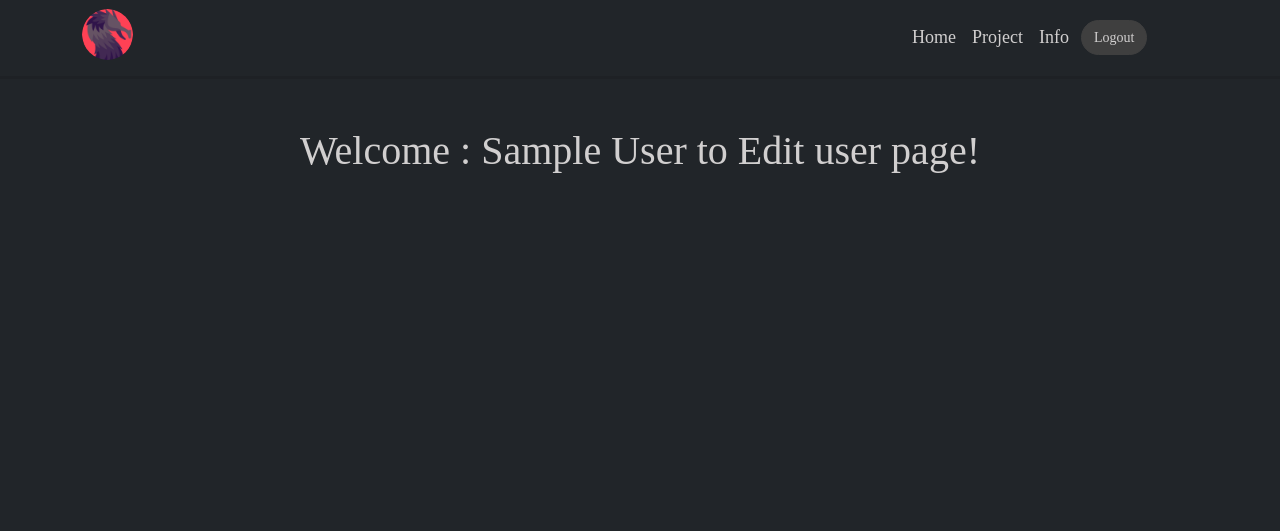
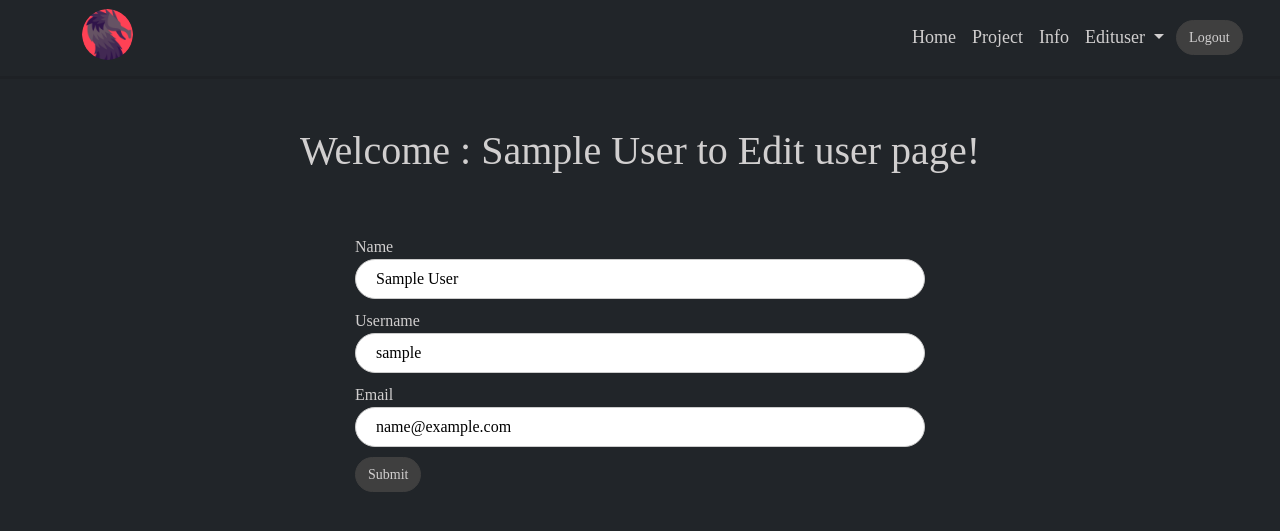
Before and after one commit to centurynine/mysql-login, a PHP site: page /edituser.php in a window 1280 px wide. Shown: the top 531 px of the page. Run offline with PHP 8.4, Linux system fonts and the light colour scheme; the visitor is signed in with stand-in values (Sample User, id 1).

Commit message:
form edit data!

```diff
--- /dev/null
+++ b/css/style-edit.css
@@ -0,0 +1,24 @@
+*
+
+.form-edit {
+    margin-left: 25%;
+    width: 50%;
+    padding: 10px;
+
+}
+
+
+
+input[type="text"],
+input[type="email"] {
+    height: 40px;
+    width: 50%;
+    border: 1px solid #ccc;
+    border-radius: 30px;
+    margin-bottom: 10px;
+    font-size: 16px;
+    font-family: kanit;
+    padding-left: 20px;
+    width:100%;
+    box-sizing:border-box;
+}
--- a/edituser.php
+++ b/edituser.php
@@ -1,12 +1,35 @@
 <?php
 
 session_start();
+    if ($_SESSION['id'] != "") {
+        echo "<script>console.log('User is logged in!');</script>";
+    } else {
+        header("Location: login.php");
+    }
 
-if ($_SESSION['id'] != "") {
-} else {
-    header("Location: login.php");
-}
+    if(isset($_POST['submit'])){
+        include_once('function.php');
+        $changedata = new DB_con;
+        $id = $_SESSION['id'];
+        $name= $_POST['name'];
+        $email = $_POST['email'];
+        $username = $_POST['username'];
+        if(is_null($name)||is_null($email)||is_null($username)){
+            echo "<script>alert('Please fill in all fields!');</script>";
+        } else{
+            $sql = $changedata->editUser($id,$name,$email,$username);
+            if($sql){
+                $_SESSION['name'] = $name;
+                $_SESSION['email'] = $email;
+                $_SESSION['username'] = $username;
+                echo "<script>alert('User data updated successfully!');</script>";
+                echo "<script>window.location.href='edituser.php'</script>";
+            } else {
+                echo "<script>alert('Something went wrong! Please try again!');</script>";
+            }
+        }
 
+    }
 ?>
 
 <!DOCTYPE html>
@@ -19,6 +42,7 @@ if ($_SESSION['id'] != "") {
     <title>Edit user</title>
     <link rel="stylesheet" href="css/bootstrap.min.css">
     <link rel="stylesheet" href="css/style.css">
+    <link rel="stylesheet" href="css/style-edit.css">
 </head>
 
 <body>
@@ -42,11 +66,25 @@ if ($_SESSION['id'] != "") {
         <h1 class="mt-5">Welcome : <?php echo $_SESSION['name']; ?> to Edit user page!
         </h1>
     </div>
-<form>
-    <div class="container">
+<form method="post">
+    <div class="container-form">
         <div class="form-edit">
+          <div class="form-item">
+                  <label for="username">Name</label>
+                <input type="text" id="name" name="name" placeholder="Name" value="<?php echo $_SESSION['name']; ?>">
+            </div>
+            <div class="form-item">
+                  <label for="username">Username</label>
+                <input type="text" id="username" name="username" placeholder="Username" value="<?php echo $_SESSION['username']; ?>">
+            </div>
+            <div class="form-item">
+                 <label for="username">Email</label>
+                <input type="email" id="email" name="email" placeholder="Email" value="<?php echo $_SESSION['email']; ?>">
+            </div>
+            <div class="form-item">
+            <button type="submit" name="submit" class="btn btn-primary">Submit</button></div>
+         </div>
 
-        </div>
     </div>
 </form>
 
--- a/index.php
+++ b/index.php
@@ -60,4 +60,6 @@ $(window).on('load', function () {
 });
 </script>
 <script src="js/bootstrap.bundle.min.js" integrity="sha384-MrcW6ZMFYlzcLA8Nl+NtUVF0sA7MsXsP1UyJoMp4YLEuNSfAP+JcXn/tWtIaxVXM" crossorigin="anonymous"></script>
+<script src="https://code.jquery.com/jquery-3.6.0.min.js" integrity="sha256-/xUj+3OJU5yExlq6GSYGSHk7tPXikynS7ogEvDej/m4=" crossorigin="anonymous"></script>
+
 </html>
--- a/login.php
+++ b/login.php
@@ -10,7 +10,9 @@
         $num = mysqli_fetch_array($result);
         if($num > 0){
             $_SESSION['id'] = $num['id'];
+            $_SESSION['email'] = $num['email'];
             $_SESSION['name'] = $num['name'];
+            $_SESSION['username'] = $num['username'];
             echo "<script>alert('Login Successful');</script>";
             echo "<script>window.location.href='index.php'</script>";
         }
@@ -116,6 +118,7 @@ else{
         </div>
     </section>
     </form>
+    <div class="p-5"></div>
 </body>
 
 <script src="//code.jquery.com/jquery.min.js"></script>
--- a/nav_session.php
+++ b/nav_session.php
@@ -25,6 +25,17 @@
                     <li class="nav-item">
                         <a class="nav-link" href="info.php">Info</a>
                     </li>
+                    <li class="nav-item dropdown">
+                        <a class="nav-link dropdown-toggle" href="#" id="navbarDropdown" role="button" data-bs-toggle="dropdown" aria-expanded="false">
+                            Edituser
+                        </a>
+                        <ul class="dropdown-menu" aria-labelledby="navbarDropdown">
+                            <li><a class="dropdown-item" href="edituser.php">Info</a></li>
+                            <li><a class="dropdown-item" href="edituser.php">Authentication</a></li>
+                            <li><hr class="dropdown-divider"></li>
+                            <li><a class="dropdown-item" href="#">Something</a></li>
+                        </ul>
+                    </li>
                     <li class="nav-item">
                         <a href="logout.php" class="btn btn-rounded btn-danger m-md-1">Logout</a>
                     </li>
@@ -34,6 +45,11 @@
         </div>
 
     </nav> <div class="hr" ></div>
+
 </div>
 </body>
+
+<script src="js/bootstrap.bundle.min.js" integrity="sha384-MrcW6ZMFYlzcLA8Nl+NtUVF0sA7MsXsP1UyJoMp4YLEuNSfAP+JcXn/tWtIaxVXM" crossorigin="anonymous"></script>
+<script src="https://code.jquery.com/jquery-3.6.0.min.js" integrity="sha256-/xUj+3OJU5yExlq6GSYGSHk7tPXikynS7ogEvDej/m4=" crossorigin="anonymous"></script>
+
 </html>
--- a/register.php
+++ b/register.php
@@ -105,6 +105,7 @@
             </form>
         </div>
     </section>
+    <div class="p-5"></div>
 </body>
 
 
```
Also changed, not shown: function.php (+10 -0 lines).
